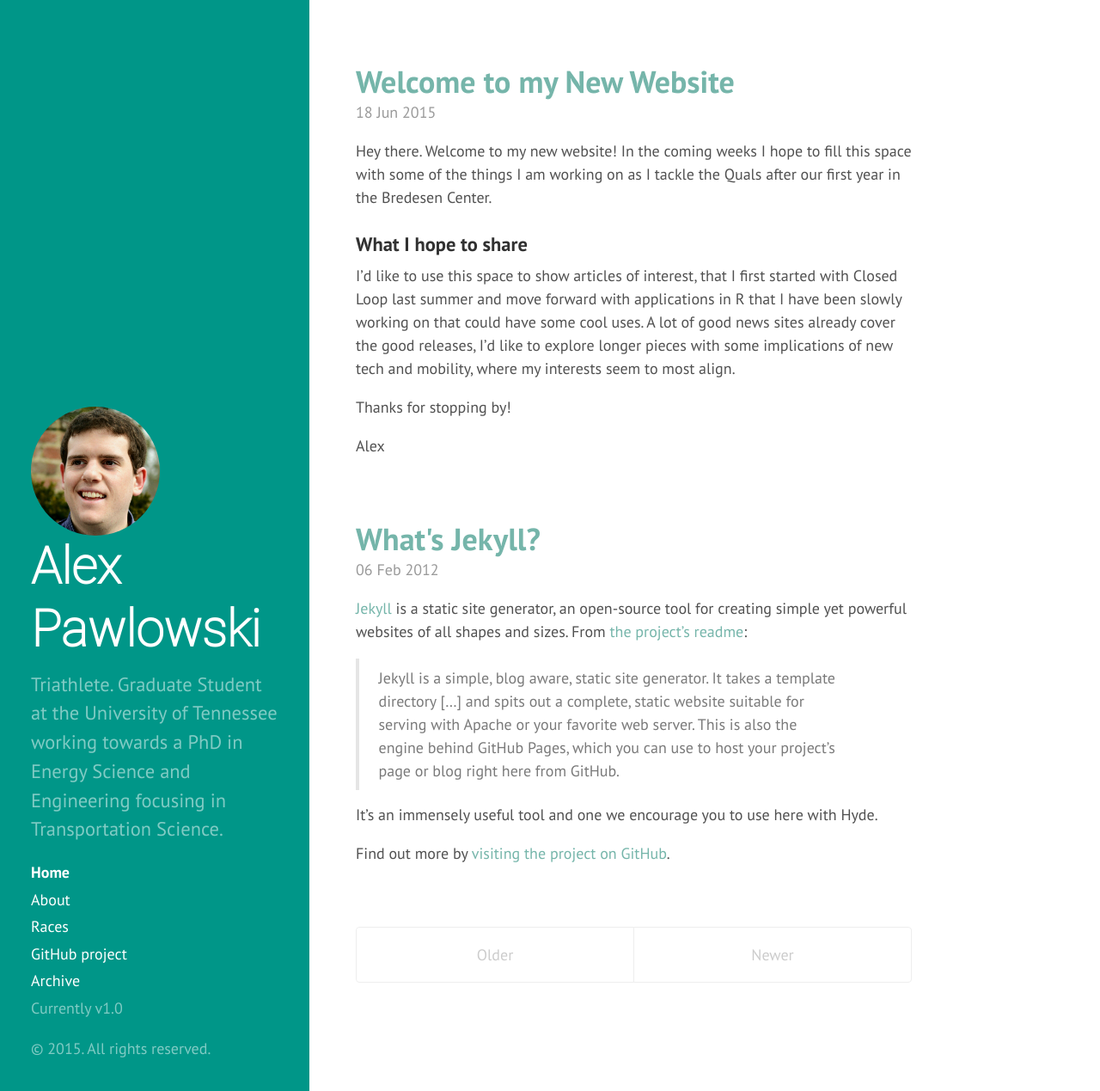
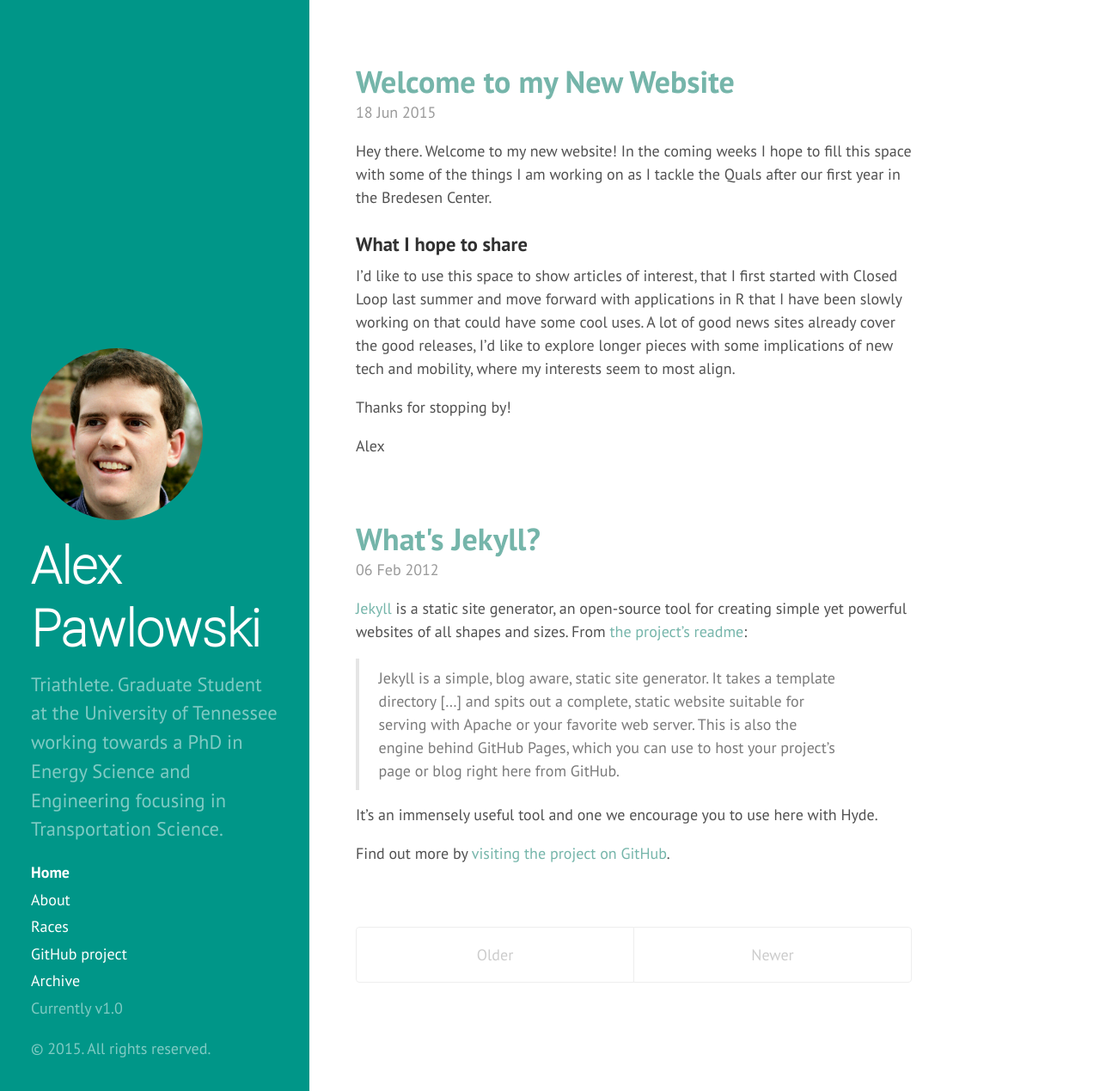
Before and after one commit to alexpawlowski/alexpawlowski.github.io, a Jekyll site: the page built from index.html, in a window 1280 px wide and 1269 px high. Shown: the whole window at 86% size. Built offline with Jekyll 4.4.1, drawn with Linux system fonts in a browser that asks for light colours; Markdown is read by kramdown in place of the engine named in the settings; the list of posts is cut into pages by our own code.

Commit message:
Resize Image Accordingly

```diff
--- a/_includes/sidebar.html
+++ b/_includes/sidebar.html
@@ -2,29 +2,8 @@
   <div class="container sidebar-sticky">
     <div class="sidebar-about">
 
-    <style>
-  .round {
-      border-radius: 50%;
-      overflow: hidden;
-      width: 150px;
-      height: 150px;
-  }
-  .round img {
-      display: block;
-  /* Stretch
-        height: 100%;
-        width: 100%; */
-  min-width: 100%;
-  min-height: 100%;
-  margin-left: auto;
-  margin-right: auto;
-  width: 6em;
-  }
-    </style>
+      <img src="https://raw.githubusercontent.com/alexpawlowski/alexpawlowski.github.io/master/_assets/linkedin-photo-square.jpg" />
 
-      <div class="round">
-          <img src="https://raw.githubusercontent.com/alexpawlowski/alexpawlowski.github.io/master/_assets/linkedin-photo-square.jpg" />
-      </div>
       <h1>
         <a href="{{ site.baseurl }}">
           {{ site.title }}
--- a/public/css/hyde.css
+++ b/public/css/hyde.css
@@ -83,6 +83,31 @@ html {
   font-size: 3.25rem;
 }
 
+.sidebar-about img {
+  margin: 0 auto 0.5rem auto;
+  width: 150px;
+  height: 150px;
+  border-radius: 50%;
+  overflow: hidden;
+}
+@media (min-width: 48em) {
+  .sidebar-about img {
+    margin: 0 0 0.75rem 0;
+    width: 175px;
+    height: 175px;
+    border-radius: 50%;
+    overflow: hidden;
+  }
+}
+@media (min-width: 58em) {
+  .sidebar-about img {
+    margin: 0 0 1rem 0;
+    width: 200px;
+    height: 200px;
+    border-radius: 50%;
+    overflow: hidden;
+  }
+}
 /* Sidebar nav */
 .sidebar-nav {
   margin-bottom: 1rem;
```
